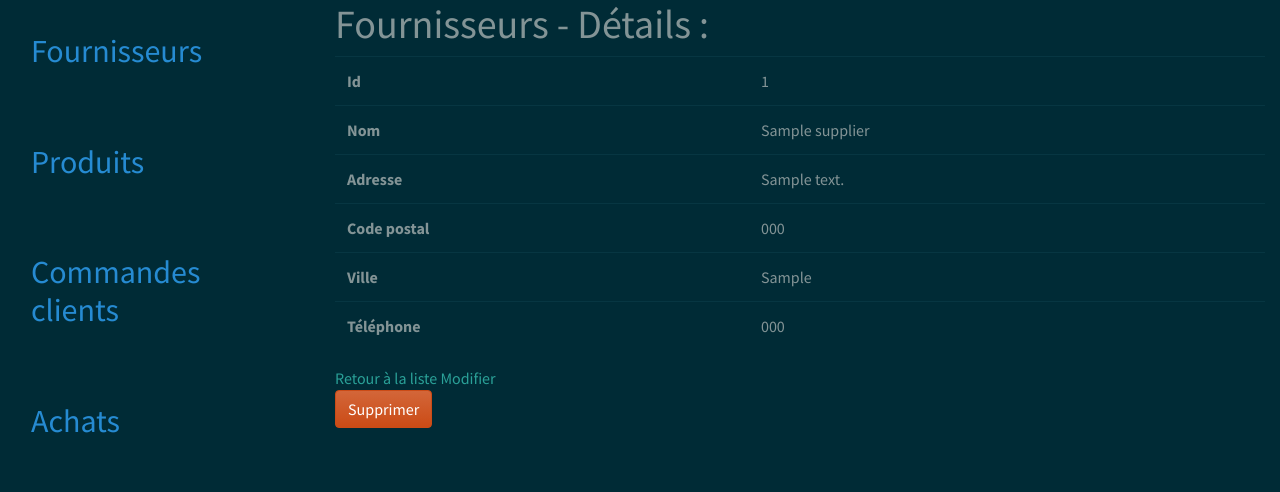
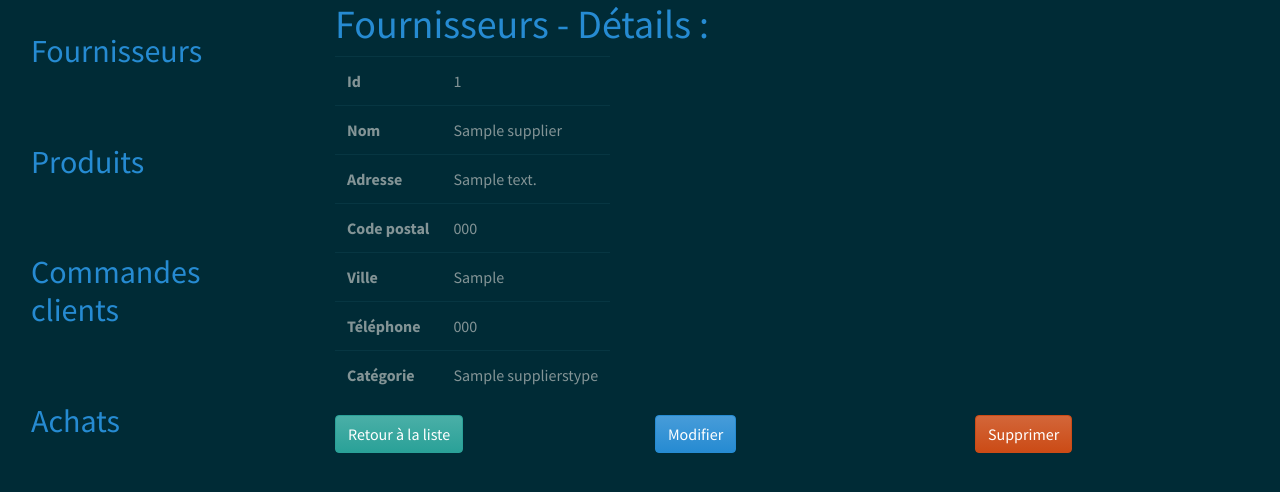
Before and after one commit to Isabellebengrine/ProjetSymfonyBenGreen, a Symfony app: template BenGreen/templates/admin/suppliers/show.html.twig in a window 1280 px wide. Shown: the part 98-590 px from the top of the page. Run offline with Twig, Linux system fonts and the light colour scheme; the template is opened without the code that fills it: most values are stand-ins (such as "Sample title", 1, 10 or a date in 2020); some libraries are stand-ins or nearby versions.

Commit message:
Modified look of suppliers detail page

```diff
--- a/BenGreen/templates/admin/suppliers/show.html.twig
+++ b/BenGreen/templates/admin/suppliers/show.html.twig
@@ -3,9 +3,9 @@
 {% block title %}Fournisseurs{% endblock %}
 
 {% block body %}
-    <h1>Fournisseurs - Détails :</h1>
+    <h1 class="text-info">Fournisseurs - Détails :</h1>
 
-    <table class="table">
+    <table class="table table-responsive">
         <tbody>
             <tr>
                 <th>Id</th>
@@ -31,12 +31,22 @@
                 <th>Téléphone</th>
                 <td>{{ supplier.suppliersPhone }}</td>
             </tr>
+            <tr>
+                <th>Catégorie</th>
+                <td>{{ supplier.supplierstype }}</td>
+            </tr>
         </tbody>
     </table>
+    <div class="row">
+        <div class="col-4 col-sm-4">
+            <a href="{{ path('admin_suppliers_home') }}" class="btn btn-success mx-auto">Retour à la liste</a>
+        </div>
+        <div class="col-4 col-sm-4">
+            <a href="{{ path('admin_suppliers_edit', {'id': supplier.id}) }}" class="btn btn-info mx-auto">Modifier</a>
+        </div>
+        <div class="col-4 col-sm-4">
+            {{ include('admin/suppliers/_delete_form.html.twig') }}
+        </div>
+    </div>
 
-    <a href="{{ path('admin_suppliers_home') }}">Retour à la liste</a>
-
-    <a href="{{ path('admin_suppliers_edit', {'id': supplier.id}) }}">Modifier</a>
-
-    {{ include('admin/suppliers/_delete_form.html.twig') }}
 {% endblock %}
```
